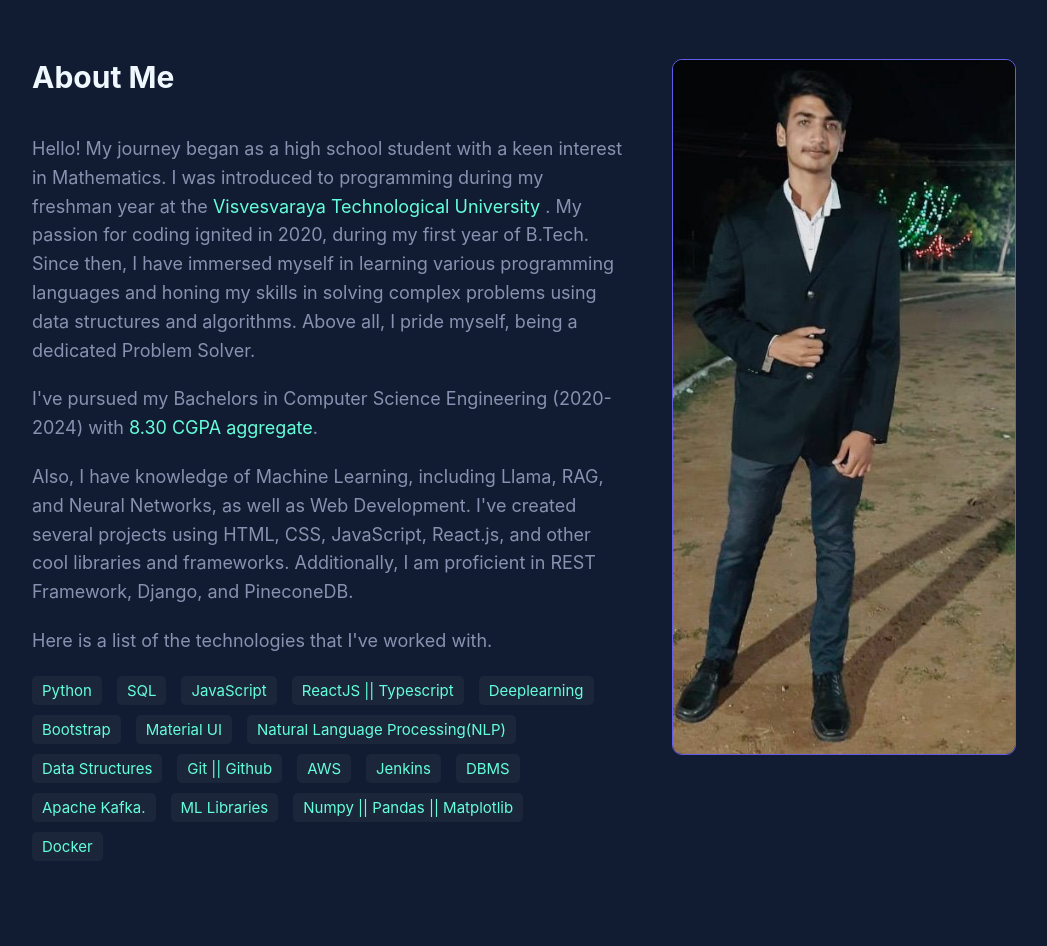
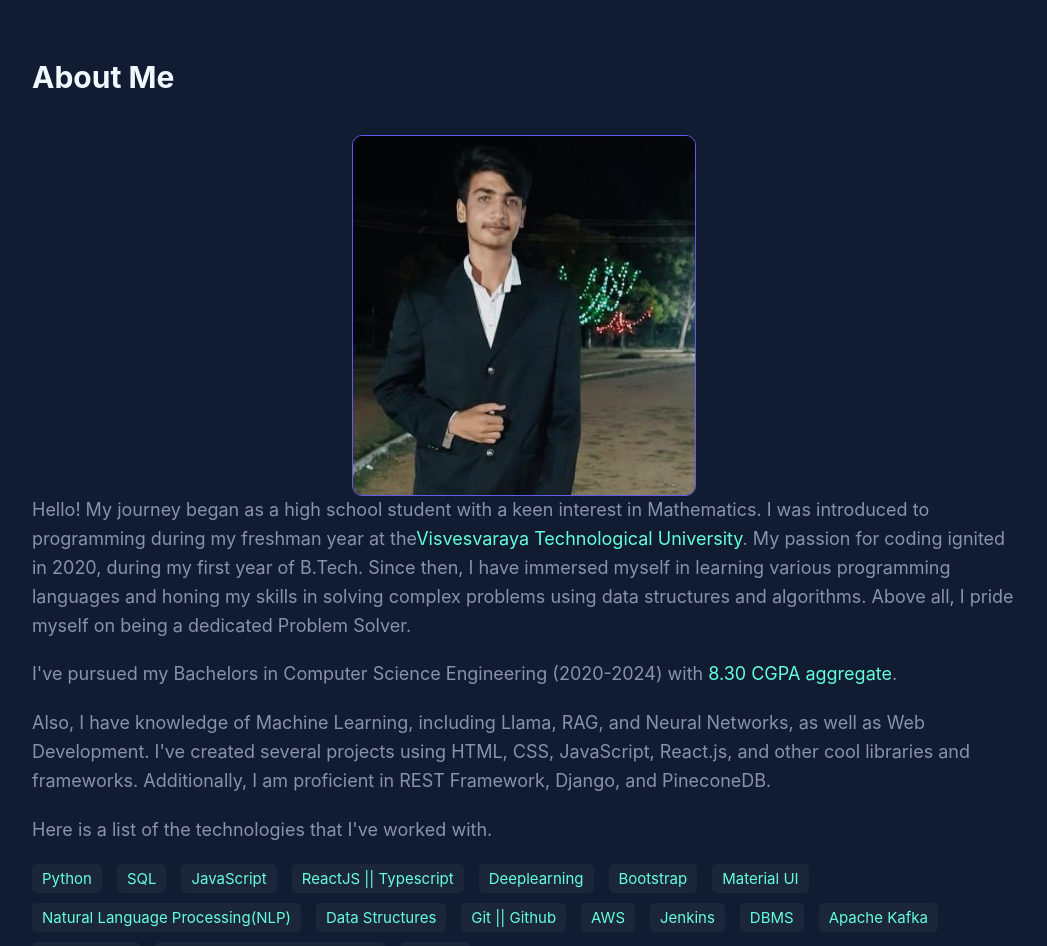
Before and after one commit to vilas-123/Portfolio, a React (Create React App) app: page / in a window 1280 px wide. Shown: the part 740-1686 px from the top of the page, without its empty margins (116-1163 px from the left). Built offline with nearby package versions, Linux system fonts and the light colour scheme.

Commit message:
Your commit message here

```diff
--- a/src/components/About.jsx
+++ b/src/components/About.jsx
@@ -1,104 +1,110 @@
 import React from "react";
-import { styled } from "styled-components";
 import { Link } from "react-router-dom";
-
-const Wrapper = styled.div`
-  padding: 5% 10%;
-  align-items: center;
-  justify-content: space-between;
-`;
-
-const Container = styled.div`
-  max-width: 120rem;
-  margin: 0 auto;
-  padding: 2rem;
-`;
-
-const Content = styled.div`
-  display: flex;
-  justify-content: space-between;
-  align-items: flex-start;
-`;
-
-const TextSection = styled.div`
-  max-width: 60%;
-`;
-
-const TextSectionHeading = styled.div`
-  font-size: 3rem;
-  color: aliceblue;
-  font-weight: bold;
-  padding-bottom: 4rem;
-`;
-
-const TextSectionPara = styled.div`
-  line-height: 1.6;
-  font-size: 1.8rem;
-  color: rgb(136, 146, 176);
-  margin-bottom: 2rem;
-`;
-
-const Technologies = styled.div`
-  display: flex;
-  flex-wrap: wrap;
-  list-style-type: none;
-  padding: 0;
-`;
-
-const TechnologiesList = styled.div`
-  margin-right: 1.5rem;
-  margin-bottom: 1rem;
-  font-size: 1.5rem;
-  color: rgb(100, 255, 218);
-  background-color: #1b263b;
-  padding: 0.5rem 1rem;
-  border-radius: 0.5rem;
-`;
-const ImageSection = styled.div`
-  max-width: 35%;
-  text-align: center;
-  position: relative;
-  transition: all 0.5s ease;
-  opacity: 0.9;
-  &:hover {
-    background-color: #e9f5f5;
-    transform: scale(1.1);
-    opacity: 1;
-  }
-`;
 
 const About = () => {
   return (
-    <Wrapper>
-      <Container>
-        <Content>
-          <TextSection>
-            <TextSectionHeading id="about"> About Me</TextSectionHeading>
+    <div
+      style={{
+        padding: "5% 10%",
+        display: "flex",
+        flexDirection: "column",
+        alignItems: "center",
+        justifyContent: "space-between",
+      }}
+    >
+      <div style={{ maxWidth: "120rem", margin: "0 auto", padding: "2rem" }}>
+        <div
+          style={{
+            display: "flex",
+            flexDirection: "column",
+            justifyContent: "space-between",
+            alignItems: "flex-start",
+          }}
+        >
+          <div style={{ maxWidth: "100%" }}>
+            <div
+              style={{
+                fontSize: "3rem",
+                color: "aliceblue",
+                fontWeight: "bold",
+                paddingBottom: "4rem",
+              }}
+              id="about"
+            >
+              About Me
+            </div>
 
-            <TextSectionPara>
+            <div
+  style={{
+    maxWidth: "35%",
+    // Add margin auto to center the container itself
+    margin: "0 auto",
+    textAlign: "center",
+    position: "relative",
+    transition: "all 0.5s ease",
+    opacity: 0.9,
+  }}
+  onMouseEnter={(e) => {
+    e.currentTarget.style.backgroundColor = "#e9f5f5";
+    e.currentTarget.style.transform = "scale(1.1)";
+    e.currentTarget.style.opacity = "1";
+  }}
+  onMouseLeave={(e) => {
+    e.currentTarget.style.backgroundColor = "transparent";
+    e.currentTarget.style.transform = "scale(1)";
+    e.currentTarget.style.opacity = "0.9";
+  }}
+>
+  <div style={{
+    display: 'flex',
+    justifyContent: 'center', // Add this to center the image horizontally
+    alignItems: 'center'      // Add this to center the image vertically
+  }}>
+    <img
+      src={require("../images/Profile2.jpeg")}
+      alt="Profile"
+      style={{
+        maxWidth: "100%",
+        borderRadius: "1rem",
+        border: ".1rem solid #6c63ff"
+        // Remove margin: "0 auto" since we're using flex centering
+      }}
+    />
+  </div>
+</div>
+            <div
+              style={{
+                lineHeight: "1.6",
+                fontSize: "1.8rem",
+                color: "rgb(136, 146, 176)",
+                marginBottom: "2rem",
+              }}
+            >
               Hello! My journey began as a high school student with a keen
-              interest in Mathematics. I was introduced to programming during my
-              freshman year at the{" "}
+              interest in Mathematics. I was introduced to programming during
+              my freshman year at the
               <Link
                 to="https://vtu.ac.in/en/"
                 style={{ color: "rgb(100, 255, 218)", textDecoration: "none" }}
                 target="_blank"
               >
-                {" "}
-                Visvesvaraya Technological University{" "}
+                Visvesvaraya Technological University
               </Link>
               . My passion for coding ignited in 2020, during my first year of
               B.Tech. Since then, I have immersed myself in learning various
               programming languages and honing my skills in solving complex
               problems using data structures and algorithms. Above all, I pride
-              myself, being a dedicated{" "}
+              myself on being a dedicated Problem Solver.
+            </div>
 
-                {" "}
-                Problem Solver.{" "}
-
-            </TextSectionPara>
-
-            <TextSectionPara>
+            <div
+              style={{
+                lineHeight: "1.6",
+                fontSize: "1.8rem",
+                color: "rgb(136, 146, 176)",
+                marginBottom: "2rem",
+              }}
+            >
               I've pursued my Bachelors in Computer Science Engineering
               (2020-2024) with&nbsp;
               <a
@@ -110,57 +116,84 @@ const About = () => {
                 8.30 CGPA aggregate
               </a>
               .
-            </TextSectionPara>
+            </div>
 
-            <TextSectionPara>
+            <div
+              style={{
+                lineHeight: "1.6",
+                fontSize: "1.8rem",
+                color: "rgb(136, 146, 176)",
+                marginBottom: "2rem",
+              }}
+            >
               Also, I have knowledge of Machine Learning, including Llama, RAG,
               and Neural Networks, as well as Web Development. I've created
-              several projects using HTML, CSS, JavaScript, React.js,
-              and other cool libraries and frameworks. Additionally, I
-              am proficient in REST Framework, Django, and PineconeDB.
-            </TextSectionPara>
+              several projects using HTML, CSS, JavaScript, React.js, and other
+              cool libraries and frameworks. Additionally, I am proficient in
+              REST Framework, Django, and PineconeDB.
+            </div>
 
-            <TextSectionPara id="skills">
+            <div
+              style={{
+                lineHeight: "1.6",
+                fontSize: "1.8rem",
+                color: "rgb(136, 146, 176)",
+                marginBottom: "2rem",
+              }}
+              id="skills"
+            >
               Here is a list of the technologies that I've worked with.
-            </TextSectionPara>
+            </div>
 
-            <Technologies>
-              <TechnologiesList>Python</TechnologiesList>
-              <TechnologiesList>SQL</TechnologiesList>
-              <TechnologiesList>JavaScript</TechnologiesList>
-              <TechnologiesList>
-                ReactJS || Typescript
-              </TechnologiesList>
-              <TechnologiesList>Deeplearning</TechnologiesList>
-              <TechnologiesList>Bootstrap</TechnologiesList>
-              <TechnologiesList>Material UI</TechnologiesList>
-              <TechnologiesList>Natural Language Processing(NLP) </TechnologiesList>
-              <TechnologiesList>Data Structures</TechnologiesList>
-              <TechnologiesList>Git || Github</TechnologiesList>
-              <TechnologiesList>AWS</TechnologiesList>
-              <TechnologiesList>Jenkins</TechnologiesList>
-              <TechnologiesList>DBMS</TechnologiesList>
-              <TechnologiesList>Apache Kafka.</TechnologiesList>
-              <TechnologiesList>ML Libraries</TechnologiesList>
-              <TechnologiesList>Numpy || Pandas || Matplotlib</TechnologiesList>
-              <TechnologiesList>Docker</TechnologiesList>
-            </Technologies>
-          </TextSection>
+            <div
+              style={{
+                display: "flex",
+                flexWrap: "wrap",
+                listStyleType: "none",
+                padding: 0,
+              }}
+            >
+              {[
+                "Python",
+                "SQL",
+                "JavaScript",
+                "ReactJS || Typescript",
+                "Deeplearning",
+                "Bootstrap",
+                "Material UI",
+                "Natural Language Processing(NLP)",
+                "Data Structures",
+                "Git || Github",
+                "AWS",
+                "Jenkins",
+                "DBMS",
+                "Apache Kafka",
+                "ML Libraries",
+                "Numpy || Pandas || Matplotlib",
+                "Docker",
+              ].map((tech, index) => (
+                <div
+                  key={index}
+                  style={{
+                    marginRight: "1.5rem",
+                    marginBottom: "1rem",
+                    fontSize: "1.5rem",
+                    color: "rgb(100, 255, 218)",
+                    backgroundColor: "#1b263b",
+                    padding: "0.5rem 1rem",
+                    borderRadius: "0.5rem",
+                  }}
+                >
+                  {tech}
+                </div>
+              ))}
+            </div>
+          </div>
 
-          <ImageSection>
-            <img
-              src={require("../images/Profile2.jpeg")}
-              alt="Profile"
-              style={{
-                maxWidth: "100%",
-                borderRadius: "1rem",
-                border: ".1rem solid #6c63ff",
-              }}
-            />
-          </ImageSection>
-        </Content>
-      </Container>
-    </Wrapper>
+
+        </div>
+      </div>
+    </div>
   );
 };
 
--- a/src/components/ArchiveProjects.jsx
+++ b/src/components/ArchiveProjects.jsx
@@ -6,12 +6,20 @@ const Wrapper = styled.div`
   padding: 5% 10%;
   align-items: center;
   justify-content: space-between;
+
+  @media (max-width: 768px) {
+    padding: 5% 5%;
+  }
 `;
 
 const Container = styled.div`
   max-width: 120rem;
   margin: 0 auto;
   padding: 2rem;
+
+  @media (max-width: 768px) {
+    padding: 1rem;
+  }
 `;
 
 const Content = styled.div`
@@ -26,6 +34,12 @@ const TextSectionPara = styled.div`
   margin: 2rem 0rem;
   padding: 2rem;
   border: 0.1rem solid gray;
+
+  @media (max-width: 768px) {
+    font-size: 1.4rem;
+    margin: 1rem 0;
+    padding: 1.5rem;
+  }
 `;
 
 const ProjectCard = styled.div`
@@ -37,6 +51,11 @@ const ProjectCard = styled.div`
   position: relative;
   overflow: hidden;
   padding-bottom: 9rem;
+
+  @media (max-width: 768px) {
+    flex-direction: column;
+    padding-bottom: 4rem;
+  }
 `;
 
 const ProjectImage = styled.div`
@@ -45,16 +64,43 @@ const ProjectImage = styled.div`
   position: relative;
   transition: all 0.5s ease;
   opacity: 0.9;
+
+  @media (max-width: 768px) {
+    max-width: 100%;
+    margin-bottom: 2rem;
+  }
+
+  img {
+    width: 50rem;
+    height: 30rem;
+
+    @media (max-width: 768px) {
+      width: 100%;
+      height: auto;
+    }
+  }
+
   &:hover {
     background-color: #e9f5f5;
     transform: scale(1.1);
     opacity: 1;
+
+    @media (max-width: 768px) {
+      transform: scale(1.05);
+    }
   }
 `;
+
 const Emphasize = styled.div`
   color: rgb(100, 255, 218);
   font-size: 4rem;
   font-weight: bold;
+
+  @media (max-width: 768px) {
+    font-size: 2.8rem;
+    text-align: center;
+    margin-bottom: 2rem;
+  }
 `;
 
 const ProjectDetails = styled.div`
@@ -64,6 +110,16 @@ const ProjectDetails = styled.div`
   padding: 2rem;
   position: relative;
   border-radius: 0 1rem 1rem 0;
+
+  @media (max-width: 768px) {
+    max-width: 100%;
+    padding: 1rem;
+    text-align: left !important;
+
+    h2 {
+      font-size: 1.8rem !important;
+    }
+  }
 `;
 
 const Technologies = styled.div`
@@ -72,6 +128,10 @@ const Technologies = styled.div`
   list-style-type: none;
   padding-right: 0rem;
   align-items: flex-end;
+
+  @media (max-width: 768px) {
+    justify-content: flex-start;
+  }
 `;
 
 const TechnologiesList = styled.div`
@@ -82,6 +142,26 @@ const TechnologiesList = styled.div`
   background-color: #1b263b;
   padding: 0.5rem 1rem;
   border-radius: 0.5rem;
+
+  @media (max-width: 768px) {
+    font-size: 1.3rem;
+    margin-right: 1rem;
+    margin-bottom: 0.8rem;
+  }
+`;
+
+const ProjectLink = styled.a`
+  width: 100%;
+  display: block;
+
+  img {
+    width: 100%;
+    height: auto;
+    max-width: 50rem;
+    max-height: 30rem;
+    object-fit: cover;
+    border-radius: 0.5rem;
+  }
 `;
 const ArchiveProjects = () => {
   return (
@@ -93,7 +173,9 @@ const ArchiveProjects = () => {
           <Content>
             <ProjectCard>
               <ProjectImage>
-                <a href="https://github.com/vilas-123/Rag-Application-Chatbot-">
+                <a href="https://github.com/vilas-123/Rag-Application-Chatbot-"
+                      target="_blank"
+                      rel="noopener noreferrer">
                   {" "}
                   <img
                     src={require("../images/autobot.png")}
@@ -127,7 +209,9 @@ const ArchiveProjects = () => {
 
             <ProjectCard>
               <ProjectImage>
-                <a href="https://github.com/jayant0146/Portfolio-2.0">
+                <a href="https://github.com/jayant0146/Portfolio-2.0"
+                      target="_blank"
+                      rel="noopener noreferrer">
                   {" "}
                   <img
                     src={require("../images/Portfolio.png")}
@@ -161,7 +245,9 @@ const ArchiveProjects = () => {
 
             <ProjectCard>
               <ProjectImage>
-                <a href="https://github.com/vilas-123/Online-Quiz-React">
+                <a href="https://github.com/vilas-123/Online-Quiz-React"
+                      target="_blank"
+                      rel="noopener noreferrer">
                   {" "}
                   <img
                     src={require("../images/quiz.png")}
@@ -192,7 +278,9 @@ const ArchiveProjects = () => {
 
             <ProjectCard>
               <ProjectImage>
-                <a href="https://github.com/vilas-123/Resume-Templates">
+                <a href="https://github.com/vilas-123/Resume-Templates"
+                      target="_blank"
+                      rel="noopener noreferrer">
                   {" "}
                   <img
                     src={require("../images/resume.png")}
@@ -226,13 +314,16 @@ const ArchiveProjects = () => {
 
             <ProjectCard>
             <ProjectImage>
-                <a href="https://to-do-app-ten-lake.vercel.app/ ">
-                  {" "}
+    <a
+      href="https://to-do-app-ten-lake.vercel.app/"
+      target="_blank"
+      rel="noopener noreferrer"
+    >
       <img
         src={require("../images/todoapp.png")}
         alt="To Do App Screenshot"
         style={{ height: "30rem", width: "50rem" }}
-                  />{" "}
+      />
     </a>
   </ProjectImage>
               <ProjectDetails style={{ textAlign: "right" }}>
--- a/src/components/Projects.jsx
+++ b/src/components/Projects.jsx
@@ -6,12 +6,20 @@ const Wrapper = styled.div`
   padding: 5% 10%;
   align-items: center;
   justify-content: space-between;
+
+  @media (max-width: 768px) {
+    padding: 5% 5%;
+  }
 `;
 
 const Container = styled.div`
   max-width: 120rem;
   margin: 0 auto;
   padding: 2rem;
+
+  @media (max-width: 768px) {
+    padding: 1rem;
+  }
 `;
 
 const Content = styled.div`
@@ -24,6 +32,11 @@ const TextSectionHeading = styled.div`
   color: aliceblue;
   font-weight: bold;
   padding-bottom: 4rem;
+
+  @media (max-width: 768px) {
+    font-size: 2.5rem;
+    padding-bottom: 2rem;
+  }
 `;
 
 const TextSectionPara = styled.div`
@@ -33,6 +46,12 @@ const TextSectionPara = styled.div`
   margin: 2rem 0rem;
   padding: 2rem;
   border: 0.1rem solid gray;
+
+  @media (max-width: 768px) {
+    font-size: 1.4rem;
+    margin: 1rem 0;
+    padding: 1.5rem;
+  }
 `;
 
 const ProjectCard = styled.div`
@@ -44,6 +63,11 @@ const ProjectCard = styled.div`
   position: relative;
   overflow: hidden;
   padding-bottom: 9rem;
+
+  @media (max-width: 768px) {
+    flex-direction: column;
+    padding-bottom: 4rem;
+  }
 `;
 
 const ProjectImage = styled.div`
@@ -52,6 +76,22 @@ const ProjectImage = styled.div`
   position: relative;
   transition: all 0.5s ease;
   opacity: 0.9;
+
+  @media (max-width: 768px) {
+    max-width: 100%;
+    margin-bottom: 2rem;
+  }
+
+  img {
+    width: 50rem;
+    height: 30rem;
+
+    @media (max-width: 768px) {
+      width: 100%;
+      height: auto;
+    }
+  }
+
   &:hover {
     background-color: #e9f5f5;
     transform: scale(1.1);
@@ -66,6 +106,20 @@ const ProjectDetails = styled.div`
   padding: 2rem;
   position: relative;
   border-radius: 0 1rem 1rem 0;
+
+  @media (max-width: 768px) {
+    max-width: 100%;
+    padding: 1rem;
+    text-align: left !important;
+
+    h2 {
+      font-size: 1.8rem !important;
+    }
+
+    h3 {
+      font-size: 1.4rem !important;
+    }
+  }
 `;
 
 const Technologies = styled.div`
@@ -74,6 +128,10 @@ const Technologies = styled.div`
   list-style-type: none;
   padding-right: 0rem;
   align-items: flex-end;
+
+  @media (max-width: 768px) {
+    justify-content: flex-start;
+  }
 `;
 
 const TechnologiesList = styled.div`
@@ -84,6 +142,40 @@ const TechnologiesList = styled.div`
   background-color: #1b263b;
   padding: 0.5rem 1rem;
   border-radius: 0.5rem;
+
+  @media (max-width: 768px) {
+    font-size: 1.3rem;
+    margin-right: 1rem;
+    margin-bottom: 0.8rem;
+  }
+`;
+
+const ProjectLink = styled.a`
+  width: 100%;
+  display: block;
+
+  img {
+    width: 100%;
+    height: auto;
+    max-width: 50rem;
+    max-height: 30rem;
+    object-fit: cover;
+  }
+`;
+
+const ArchiveLink = styled(Link)`
+  text-decoration: none;
+  color: rgb(100, 255, 218);
+  font-size: 2.2rem;
+  padding-left: .8rem;
+  font-weight: lighter;
+
+  @media (max-width: 768px) {
+    font-size: 1.8rem;
+    display: block;
+    padding-left: 0;
+    margin-top: 1rem;
+  }
 `;
 
 const Projects = () => {
```
Also changed, not shown: src/components/Achievements.jsx (+27 -53 lines), src/images/Profile2.jpeg. Lines whose indentation alone changed are shown as unchanged.
